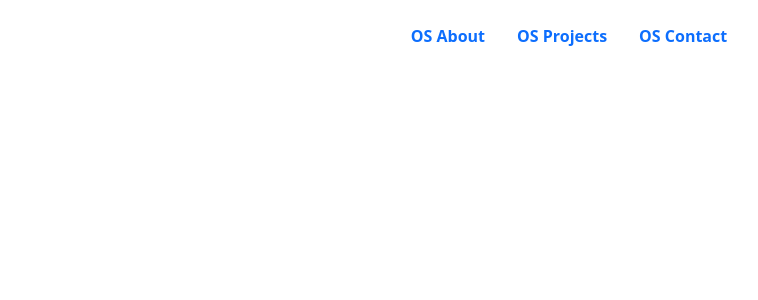
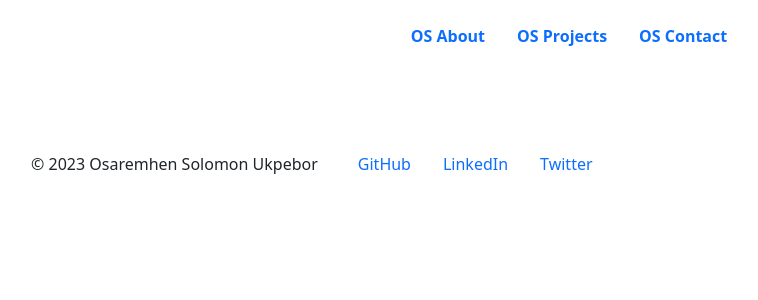
Before and after one commit to Osas-Solo/os-portfolio, a React (Create React App) app in the folder ui/: page /contact in a window 1280 px wide. Shown: the top 300 px of the page, without its empty margins (71-829 px from the left). Built offline with nearby package versions, Linux system fonts and the light colour scheme.

Commit message:
Added footer

```diff
--- a/ui/src/App.tsx
+++ b/ui/src/App.tsx
@@ -5,11 +5,12 @@ import './App.css';
 import {Container} from "reactstrap";
 import {BrowserRouter as Router} from "react-router-dom";
 import Header from "./partials/Header";
+import Footer from "./partials/Footer";
 
 const App = () => {
     return (
         <Router>
-            <Container className="container-fluid">
+            <Container>
                 <Header/>
                 {/*
             <Route path="/" exact component={AboutPage} />
@@ -17,9 +18,9 @@ const App = () => {
             <Route path="/projects" component={ProjectsPage} />
             <Route path="/contact" component={ContactPage} />
 */}
+                <Footer/>
             </Container>
         </Router>
     );
 }
-
 export default App;
--- /dev/null
+++ b/ui/src/partials/Footer.tsx
@@ -0,0 +1,35 @@
+import React from "react";
+import {Col, Nav, NavItem, NavLink, Row} from "reactstrap";
+
+const Footer = () => {
+    return (
+        <footer className="p-3">
+            <Row>
+                <Col className="col-auto text-start p-3">
+                    &copy; {new Date().getFullYear()} Osaremhen Solomon Ukpebor
+                </Col>
+                <Col className="col-auto text-end justify-content-end p-2 px-auto">
+                    <Nav>
+                        <NavItem>
+                            <NavLink href="https://github.com/Osas-Solo" target="_blank">
+                                GitHub
+                            </NavLink>
+                        </NavItem>
+                        <NavItem>
+                            <NavLink href="https://www.linkedin.com/in/osas-solo/" target="_blank">
+                                LinkedIn
+                            </NavLink>
+                        </NavItem>
+                        <NavItem>
+                            <NavLink href="https://twitter.com/OsasSolo" target="_blank">
+                                Twitter
+                            </NavLink>
+                        </NavItem>
+                    </Nav>
+                </Col>
+            </Row>
+        </footer>
+    );
+}
+
+export default Footer;
```
